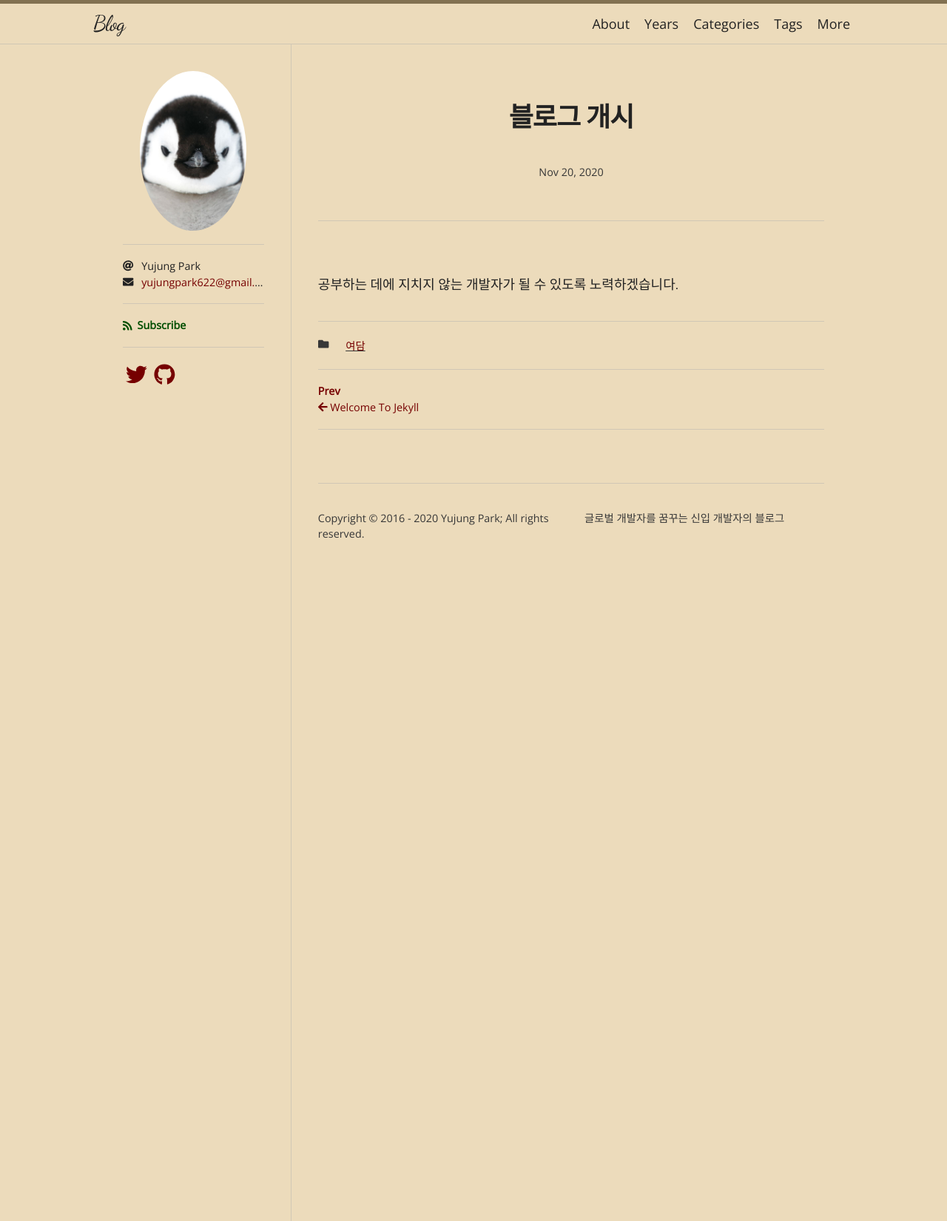
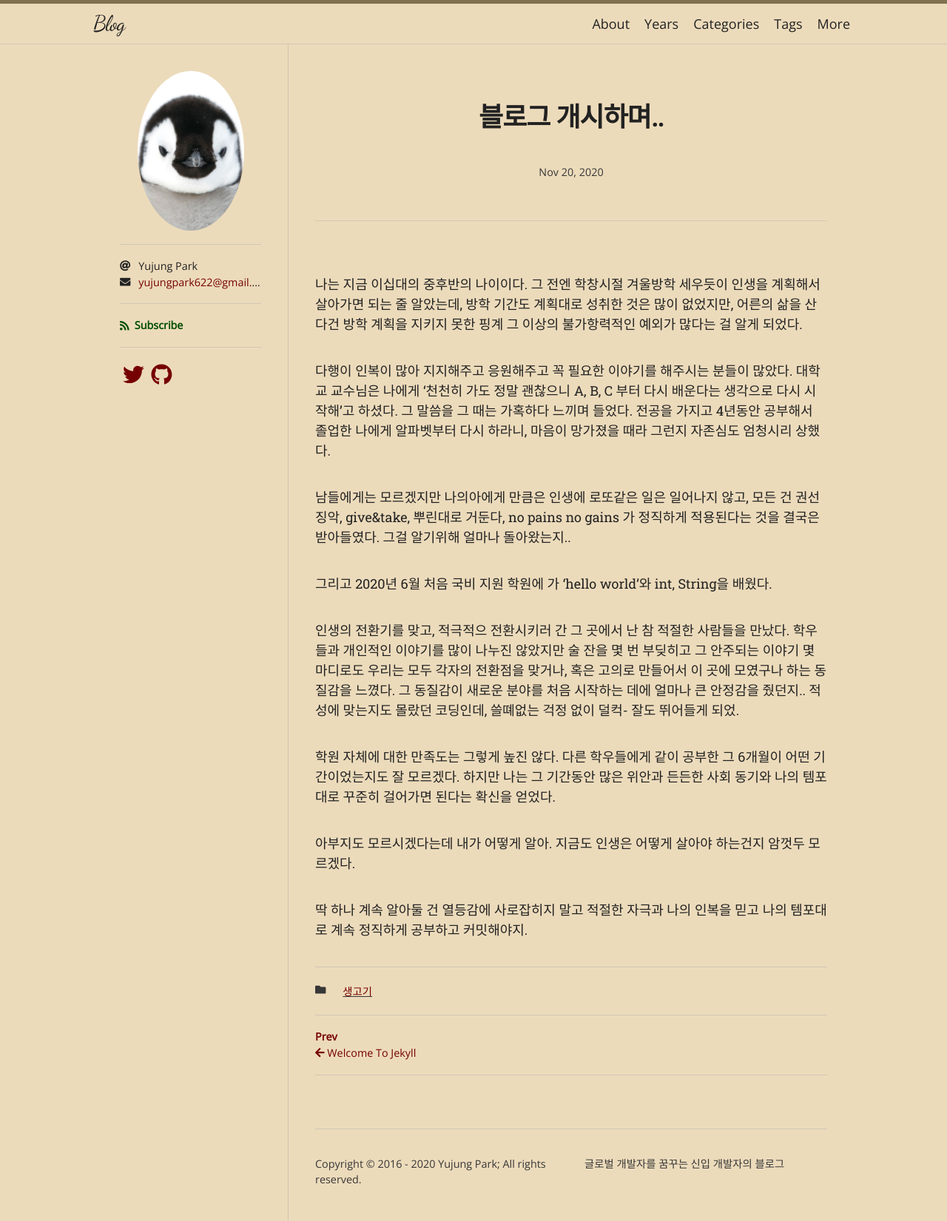
Before and after one commit to Ujung0622/Ujung0622.github.io, a Jekyll site: the page built from _posts/2020-11-20-First-posting.md, in a window 1280 px wide. Shown: the whole page at 74% size. Built offline with Jekyll 4.4.1, drawn with Linux system fonts in a browser that asks for light colours; nearby versions of some CDN libraries; some web fonts are replaced.

Commit message:
생고기 제작

```diff
--- a/_posts/2020-11-20-First-posting.md
+++ b/_posts/2020-11-20-First-posting.md
@@ -1,7 +1,37 @@
 ---
 layout: post
-title: "블로그 개시 "
-categories: 여담
+title: "블로그 개시하며.."
+categories: 생고기
 ---
 
-공부하는 데에 지치지 않는 개발자가 될 수 있도록 노력하겠습니다.
+나는 지금 이십대의 중후반의 나이이다.
+그 전엔 학창시절 겨울방학 세우듯이 인생을 계획해서 살아가면 되는 줄 알았는데, 방학 기간도 계획대로 성취한 것은 많이 없었지만,
+어른의 삶을 산다건 방학 계획을 지키지 못한 핑계 그 이상의 불가항력적인 예외가 많다는 걸 알게 되었다.
+
+다행이 인복이 많아 지지해주고 응원해주고 꼭 필요한 이야기를 해주시는 분들이 많았다.
+대학교 교수님은 나에게 '천천히 가도 정말 괜찮으니 A, B, C 부터 다시 배운다는 생각으로 다시 시작해'고 하셨다.
+그 말씀을 그 때는 가혹하다 느끼며 들었다. 전공을 가지고 4년동안 공부해서 졸업한 나에게 알파벳부터 다시 하라니, 마음이 망가졌을 때라 그런지 자존심도 엄청시리 상했다.
+
+남들에게는 모르겠지만 나의아에게 만큼은 인생에 로또같은 일은 일어나지 않고, 모든 건 권선징악, give&take, 뿌린대로 거둔다, no pains no gains 가 정직하게 적용된다는 것을
+결국은 받아들였다. 그걸 알기위해 얼마나 돌아왔는지..
+
+그리고 2020년 6월 처음
+국비 지원 학원에 가 'hello world'와 int, String을 배웠다.
+
+인생의 전환기를 맞고, 적극적으 전환시키러 간 그 곳에서 난 참 적절한 사람들을 만났다.
+학우들과 개인적인 이야기를 많이 나누진 않았지만 술 잔을 몇 번 부딪히고 그 안주되는 이야기 몇 마디로도
+우리는 모두 각자의 전환점을 맞거나, 혹은 고의로 만들어서 이 곳에 모였구나 하는 동질감을 느꼈다.
+그 동질감이 새로운 분야를 처음 시작하는 데에 얼마나 큰 안정감을 줬던지..
+적성에 맞는지도 몰랐던 코딩인데, 쓸뗴없는 걱정 없이 덜컥- 잘도 뛰어들게 되었.
+
+학원 자체에 대한 만족도는 그렇게 높진 않다. 다른 학우들에게 같이 공부한 그 6개월이 어떤 기간이었는지도 잘 모르겠다.
+하지만 나는 그 기간동안
+많은 위안과
+든든한 사회 동기와
+나의 템포대로 꾸준히 걸어가면 된다는 확신을 얻었다.
+
+
+아부지도 모르시겠다는데 내가 어떻게 알아. 지금도 인생은 어떻게 살아야 하는건지 암껏두 모르겠다.
+
+딱 하나 계속 알아둘 건
+열등감에 사로잡히지 말고 적절한 자극과 나의 인복을 믿고 나의 템포대로 계속 정직하게 공부하고 커밋해야지.
```
